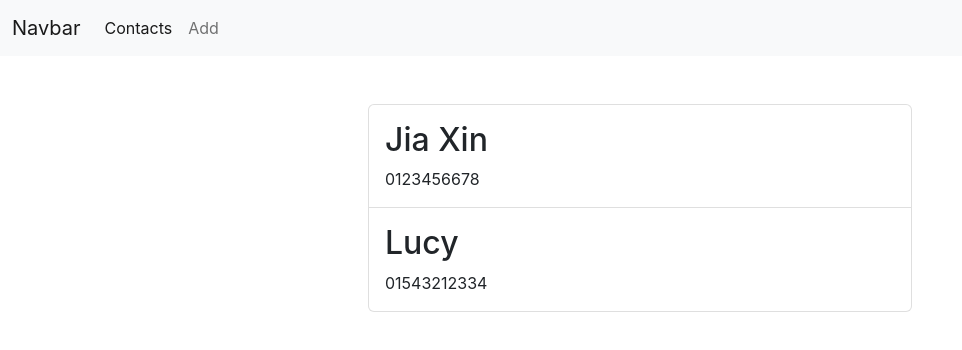
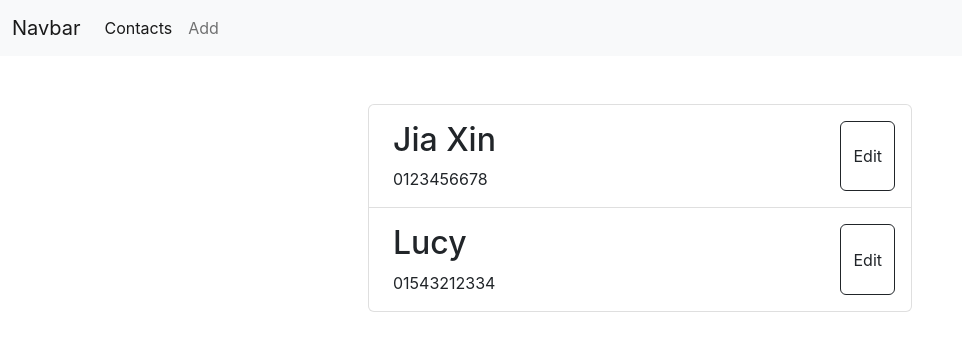
Before and after one commit to eujiaxin/axphone-frontend, a React (Create React App) app: page / in a window 1280 px wide. Shown: the top 350 px of the page, without its empty margins (0-962 px from the left). Built offline with nearby package versions, Linux system fonts and the light colour scheme.

Commit message:
Add edit button for contacts

```diff
--- a/src/components/ContactList.js
+++ b/src/components/ContactList.js
@@ -8,12 +8,30 @@ const ContactList = () => {
     return (
         <div className="col-md-6 col-sm-10 mx-auto p-0 space-between">
             <ul className="list-group p-5">
-                {contacts.map((contact) => (
-                    <li className="list-group-item p-3">
-                        <h2>{contact.name}</h2>
-                        <span>{contact.phoneNumber}</span>
-                    </li>
-                ))}
+                {contacts.length === 0 ? (
+                    <span className="text-center">
+                        There are no contacts at the moment. Add new contacts
+                        now!
+                    </span>
+                ) : (
+                    contacts.map((contact) => (
+                        <li className="list-group-item p-3 d-flex justify-content-between">
+                            <div className="ms-2 me-auto">
+                                <h2>{contact.name}</h2>
+                                <span>{contact.phoneNumber}</span>
+                            </div>
+                            <button
+                                class="btn btn-outline-dark"
+                                type="button"
+                                data-toggle="tooltip"
+                                data-placement="top"
+                                title="Edit"
+                            >
+                                Edit
+                            </button>
+                        </li>
+                    ))
+                )}
             </ul>
         </div>
     );
```
